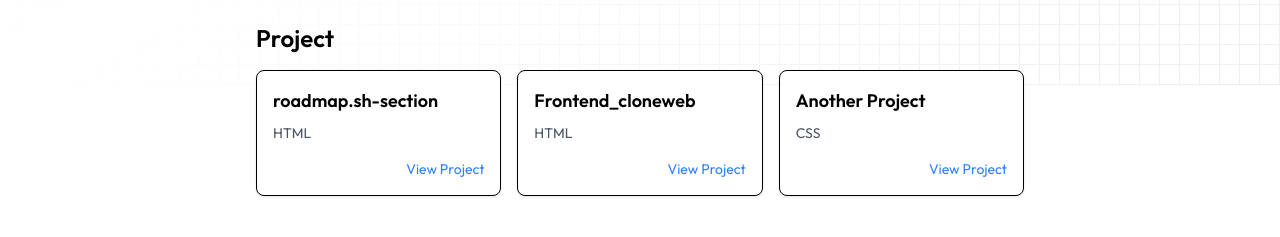
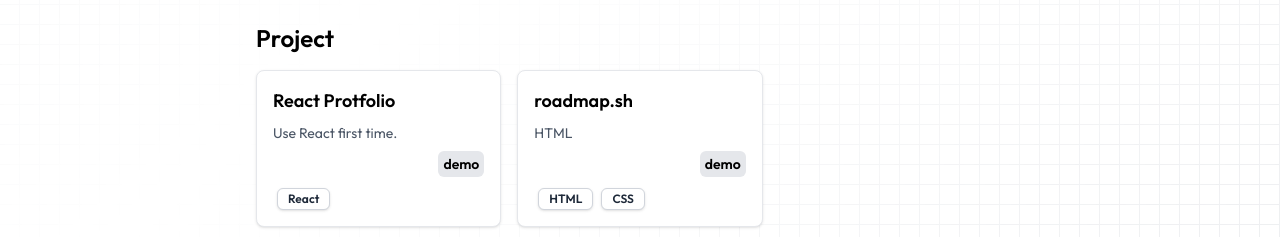
Before and after one commit to phakhawat-ck/Nextjs_resume, a Next.js app: page / in a window 1280 px wide. Shown: the part 715-952 px from the top of the page. Before the commit the page ends 911 px from the top, so only its background shows below. Built offline with nearby package versions, Linux system fonts and the light colour scheme.

Commit message:
fix in room

```diff
--- a/src/app/components/CardProject.tsx
+++ b/src/app/components/CardProject.tsx
@@ -1,18 +1,27 @@
 interface CardProjectProps {
   label: string;
   discription: string;
+  demoLink?: string;
+  projectLink?: string;
+  tech?: string[];
 }
 
-export default function CardProject({ label, discription }: CardProjectProps) {
+export default function CardProject({ label, discription, demoLink, projectLink, tech }: CardProjectProps) {
   return (
     <>
-      <div className="border rounded-lg p-4 shadow-sm bg-white ">
+      <a href={projectLink} className="border rounded-lg p-4 bg-white border-gray-200 transition-all duration-300 hover:bg-gray-50  hover:scale-110 shadow-sm hover:shadow-md">
         <h3 className="text-lg font-semibold">{label}</h3>
         <p className="text-sm text-gray-600 mt-2">{discription}</p>
-        <div className="flex justify-end mt-4">
-          <a href="#" className="text-blue-500 hover:underline text-sm">View Project</a>
+        <div className="flex justify-end mt-2 ">
+          <a href={demoLink} className="inline-flex items-center rounded-md border px-1 py-0.5 font-semibold  border-transparent bg-gray-200 align-middle text-sm  hover:bg-red-500 hover:text-white transition">demo</a>
         </div>
-      </div>
+        <div className="mt-2">
+          {tech && tech.map((item, index) => (
+            <span key={index} className="relative inline-flex items-center gap-1 rounded-md border px-2.5 py-0.5 font-semibold align-middle text-xs border-gray-300 bg-white text-gray-800 shadow-sm hover:bg-gray-50 transition-colors mx-1">{item}</span>
+          ))}
+
+        </div>
+      </a>
 
     </>
   )
--- a/src/app/page.tsx
+++ b/src/app/page.tsx
@@ -5,10 +5,10 @@ import CardProject from '@/app/components/CardProject';
 export default function Home() {
   return (
     <div>
-      <main className="relative mx-auto scroll-my-12 p-4 md:p-16 print:p-12 max-h-screen">
+      <main className="relative mx-auto scroll-my-12 p-4 md:p-16 print:p-12 min-h-screen">
         <svg
           aria-hidden="true"
-          className="pointer-events-none absolute inset-0 h-screen w-full  stroke-gray-400/30  opacity-60 print:hidden "
+          className="pointer-events-none absolute inset-0 h-full w-full  stroke-gray-400/30  opacity-60 print:hidden "
           style={{
             maskImage: 'linear-gradient(to bottom right,  white , transparent , white)'
           }}
@@ -33,8 +33,6 @@ export default function Home() {
             fill="url(#bgPattern)"
           ></rect>
         </svg>
-
-
         <section className="relative mx-auto w-full max-w-(--w-contraner) space-y-7 print:space-y-6">
           <div className={styles.container}>
             <div className={styles.blurTranslateDiv}>
@@ -103,15 +101,15 @@ export default function Home() {
             <div className={styles.blurTranslateDiv}>
               <h2 className="text-2xl font-semibold mb-4">Project</h2>
 
-              <div className="grid grid-cols-1 sm:grid-cols-2 md:grid-cols-3 gap-4">
-                <CardProject label="roadmap.sh-section" discription="HTML" />
-                <CardProject label="Frontend_cloneweb" discription="HTML" />
-                <CardProject label="Another Project" discription="CSS" />
+              <div className="grid grid-cols-1 sm:grid-cols-2 md:grid-cols-3 gap-4 mb-10">
+                <CardProject label="React Protfolio" discription="Use React first time." demoLink="https://phakhawat.vercel.app/" projectLink="#"
+                tech={['React']} />
+                <CardProject label="roadmap.sh" discription="HTML" demoLink="#" projectLink="#" tech={['HTML', 'CSS']} />
+
               </div>
             </div>
           </div>
         </section>
-
       </main>
     </div>
   );
```
